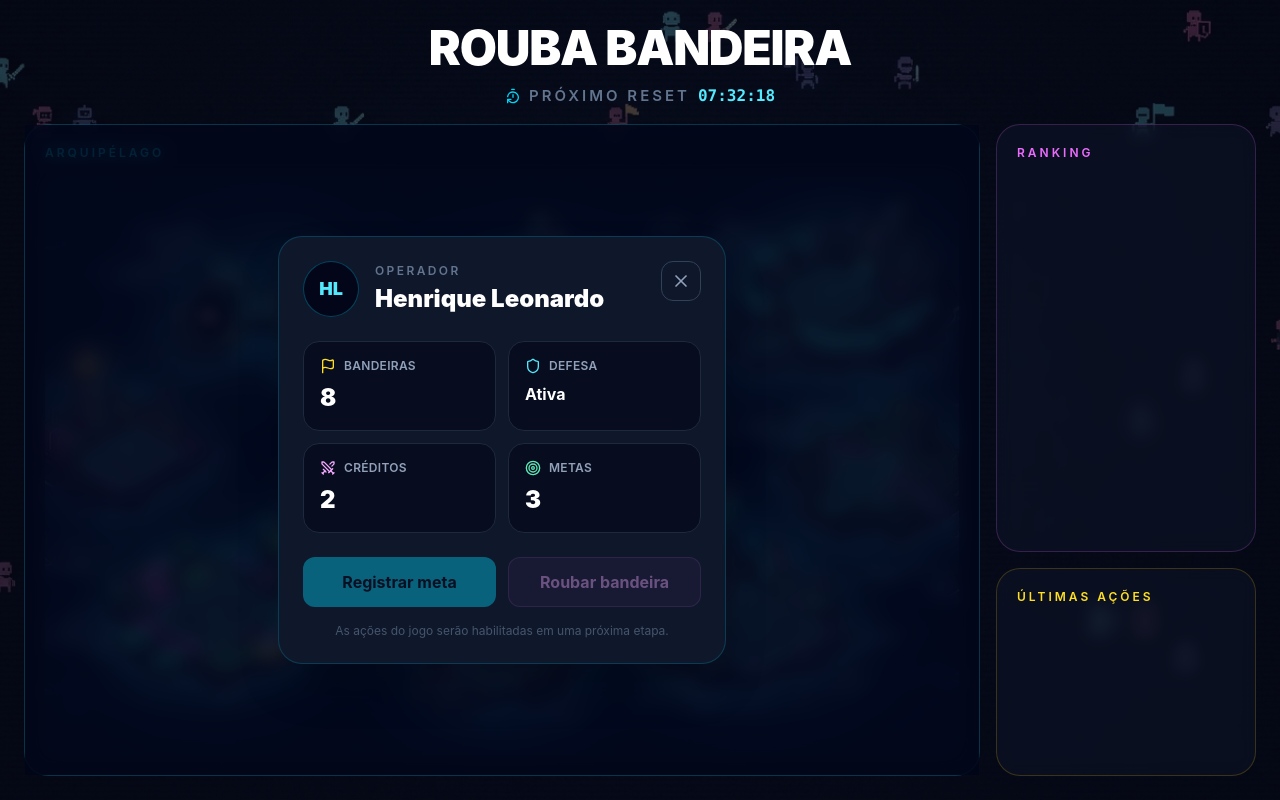
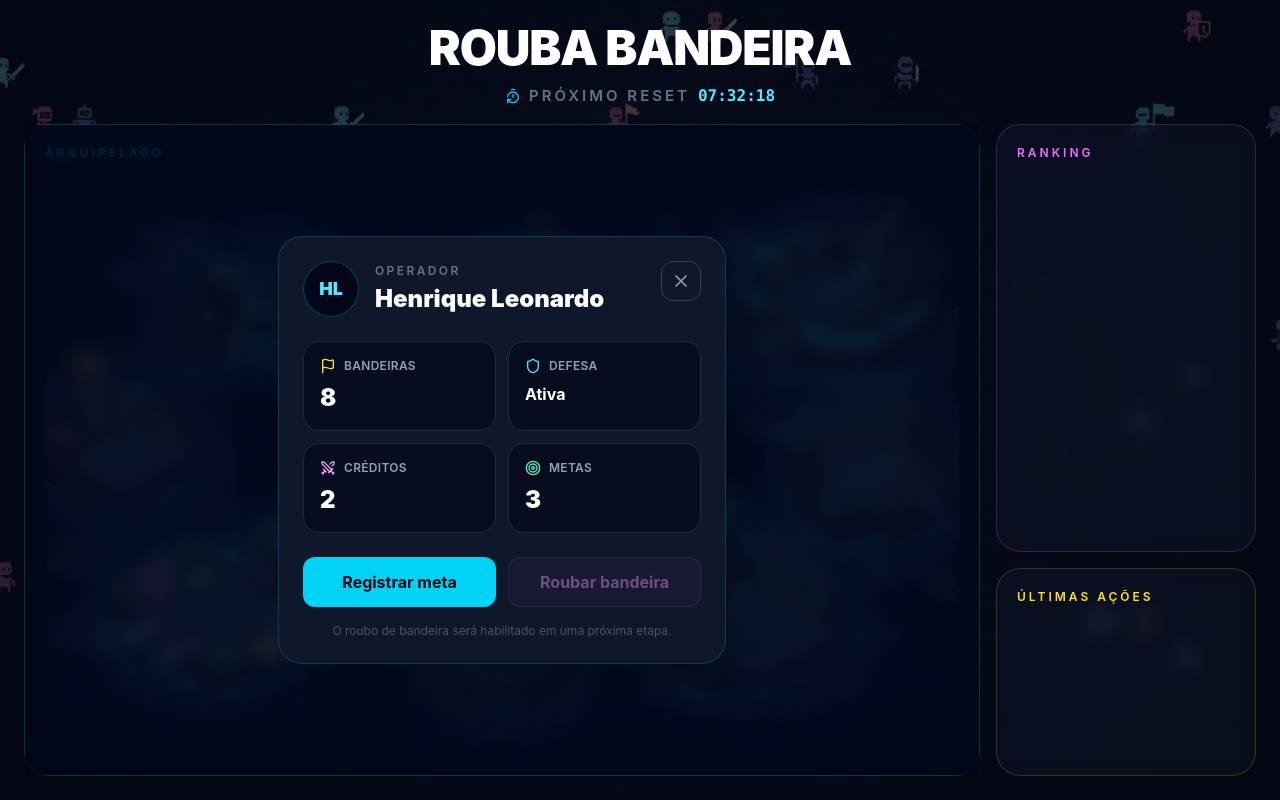
Before and after one commit to Henricantin/flag-rush, a React (Vite) app: page / in a window 1280 px wide. Both pictures are taken after a click on the button "HL". Built offline with nearby package versions, Linux system fonts and the light colour scheme.

Commit message:
feat: implement goal registration

```diff
--- a/src/features/game-map/components/GameMap.tsx
+++ b/src/features/game-map/components/GameMap.tsx
@@ -11,9 +11,9 @@ type GameMapProps = {
 }
 
 export function GameMap({ mapId = defaultMapId }: GameMapProps) {
-	const { operators, operatorMapPositions } = useOperators()
+	const { operators, operatorMapPositions, updateOperator } = useOperators()
 
-	const [selectedOperator, setSelectedOperator] = useState<Operator | null>(
+	const [selectedOperatorId, setSelectedOperatorId] = useState<string | null>(
 		null,
 	)
 
@@ -21,6 +21,18 @@ export function GameMap({ mapId = defaultMapId }: GameMapProps) {
 		maps.find((map) => map.id === mapId) ??
 		maps.find((map) => map.id === defaultMapId) ??
 		maps[0]
+
+	const selectedOperator =
+		operators.find((operator) => operator.id === selectedOperatorId) ?? null
+
+	function handleRegisterGoal(operator: Operator) {
+		updateOperator({
+			...operator,
+			goalsCompleted: operator.goalsCompleted + 1,
+			defenseActive: true,
+			stealCredits: operator.stealCredits + 1,
+		})
+	}
 
 	return (
 		<>
@@ -50,7 +62,9 @@ export function GameMap({ mapId = defaultMapId }: GameMapProps) {
 							operator={operator}
 							x={position.x}
 							y={position.y}
-							onClick={setSelectedOperator}
+							onClick={(selectedOperator) =>
+								setSelectedOperatorId(selectedOperator.id)
+							}
 						/>
 					)
 				})}
@@ -59,7 +73,8 @@ export function GameMap({ mapId = defaultMapId }: GameMapProps) {
 			{selectedOperator && (
 				<OperatorDetailsModal
 					operator={selectedOperator}
-					onClose={() => setSelectedOperator(null)}
+					onClose={() => setSelectedOperatorId(null)}
+					onRegisterGoal={handleRegisterGoal}
 				/>
 			)}
 		</>
--- a/src/features/operators/components/OperatorDetailsModal.tsx
+++ b/src/features/operators/components/OperatorDetailsModal.tsx
@@ -5,11 +5,13 @@ import type { Operator } from '../types'
 type OperatorDetailsModalProps = {
 	operator: Operator
 	onClose: () => void
+	onRegisterGoal: (operator: Operator) => void
 }
 
 export function OperatorDetailsModal({
 	operator,
 	onClose,
+	onRegisterGoal,
 }: OperatorDetailsModalProps) {
 	return (
 		<div className="fixed inset-0 z-50 flex items-center justify-center bg-slate-950/80 p-4 backdrop-blur-sm">
@@ -102,8 +104,8 @@ export function OperatorDetailsModal({
 				<div className="mt-6 grid gap-3 sm:grid-cols-2">
 					<button
 						type="button"
-						disabled
-						className="rounded-xl bg-cyan-400 px-4 py-3 font-bold text-slate-950 opacity-40"
+						onClick={() => onRegisterGoal(operator)}
+						className="rounded-xl bg-cyan-400 px-4 py-3 font-bold text-slate-950 transition hover:bg-cyan-300"
 					>
 						Registrar meta
 					</button>
@@ -118,7 +120,7 @@ export function OperatorDetailsModal({
 				</div>
 
 				<p className="mt-4 text-center text-xs text-slate-600">
-					As ações do jogo serão habilitadas em uma próxima etapa.
+					O roubo de bandeira será habilitado em uma próxima etapa.
 				</p>
 			</div>
 		</div>
```
